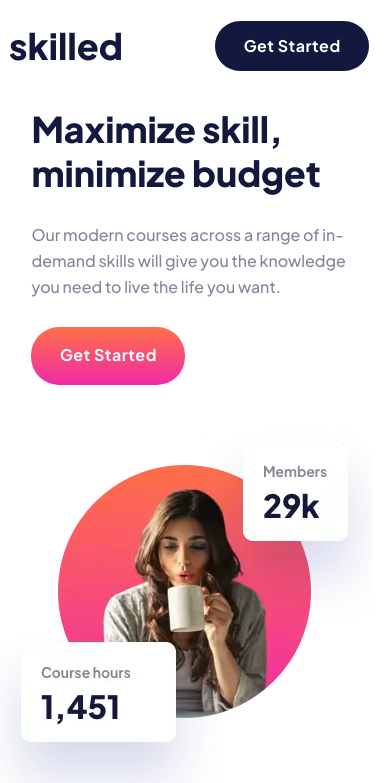
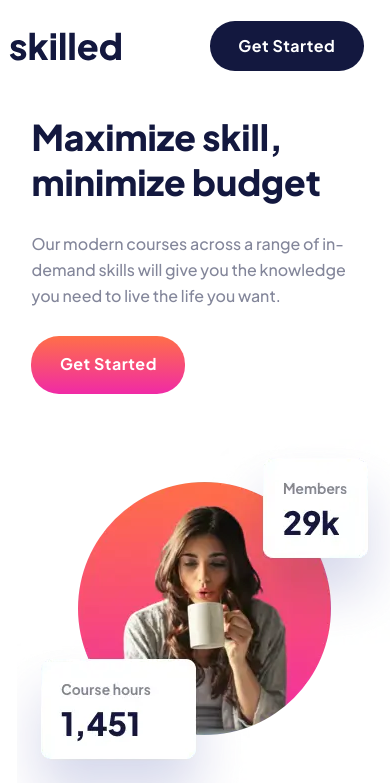
Before and after one commit to pl91/e-learning-landingpage, a website built with Parcel: page src/index.html in a window 390 px wide. Shown: the top 783 px of the page. Built offline with nearby package versions, Linux system fonts and the light colour scheme.

Commit message:
mobile adjustments

```diff
--- a/src/scss/_abstracts.scss
+++ b/src/scss/_abstracts.scss
@@ -52,3 +52,6 @@ $bp-xs: 56.25em; //   900px / 16 = 56.25em
 $bp-xxs: 47.8125em; //   765px / 16 = 47.8125em
 $bp-xxxs: 39.375em; //   630px / 16 = 39.375em
 $bp-xxxxs: 24.6875em; //   395px / 16 = 24.6875em
+
+// VIEWHEIGHT BREAKPOINTS
+$vh-s: 52rem;
--- a/src/scss/_courses.scss
+++ b/src/scss/_courses.scss
@@ -30,6 +30,12 @@
     grid-template-rows: auto;
     row-gap: 4.5rem;
   }
+
+  @media only screen and (max-height: $vh-s) {
+    margin-top: 0rem;
+  }
+
+
 
   &__icon {
     width: 5.6rem;
--- a/src/scss/_header.scss
+++ b/src/scss/_header.scss
@@ -8,12 +8,12 @@
   grid-template-rows: min-content 1fr;
   grid-template-columns: max-content max-content;
   align-items: center;
+  // overflow-x: hidden;
 
   @media only screen and (max-width: $bp-xxs) {
-    grid-template-columns: 90vw;
+    grid-template-columns: 100vw;
     grid-row: 2 / 3;
-    row-gap: 4rem;
-
+    row-gap: 5rem;
   }
 
   &__logo {
@@ -33,7 +33,7 @@
 
       grid-row: 1 / 2;
       grid-column: 1 / 2;
-      margin-right: -2.5%
+      margin-right: 4rem;
     }
   }
 
@@ -49,7 +49,7 @@
       justify-self: center;
       max-width: 52rem;
       grid-row: 2 / 3;
-      grid-column: 1 / 3;
+      grid-column: 1 / 2;
       margin-right: -3%;
     }
 
@@ -58,6 +58,11 @@
       padding-right: 5rem;
       margin-right: -5%;
     }
+
+    // @media only screen and (max-height: $vh-s) {
+    //   justify-self: center;
+    // }
+
   }
 
   &__image-box {
@@ -89,6 +94,10 @@
 
       grid-row: 3 / 4;
     }
+
+    @media only screen and (max-height: $vh-s) {
+      display: none;
+      }
   }
 
   &__image {
```
Also changed, not shown: dist/index.html, 2 other files.
